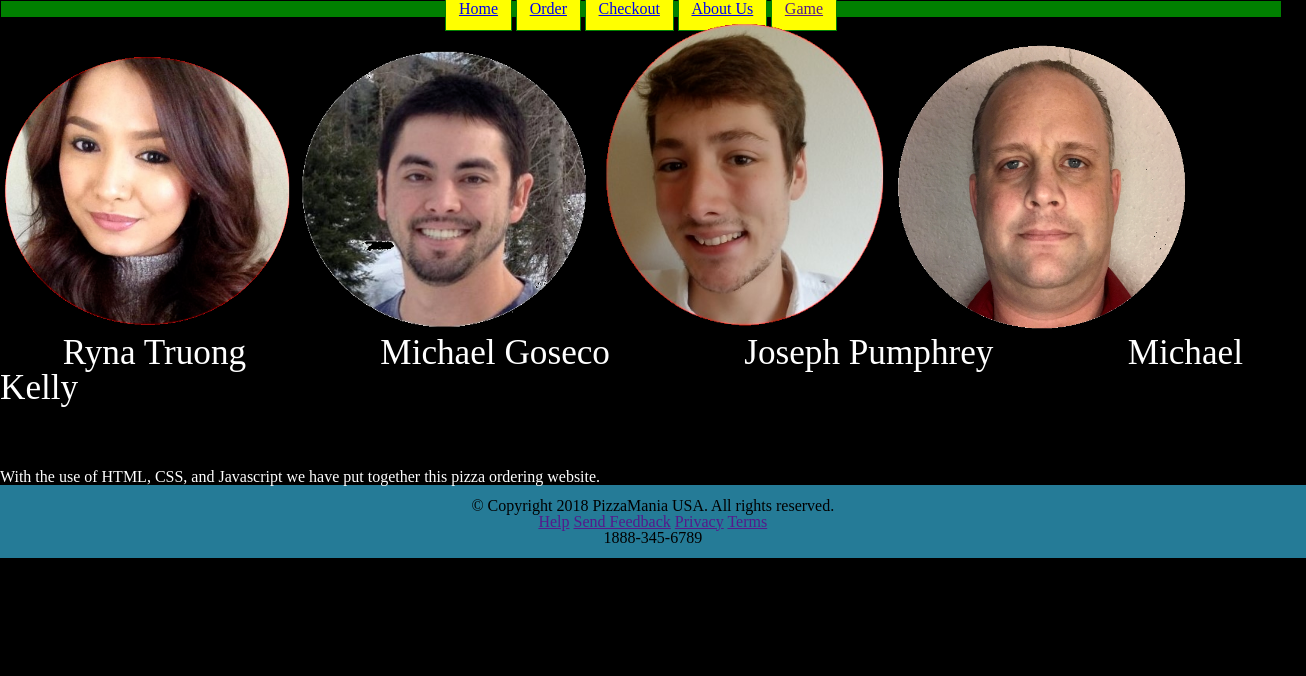
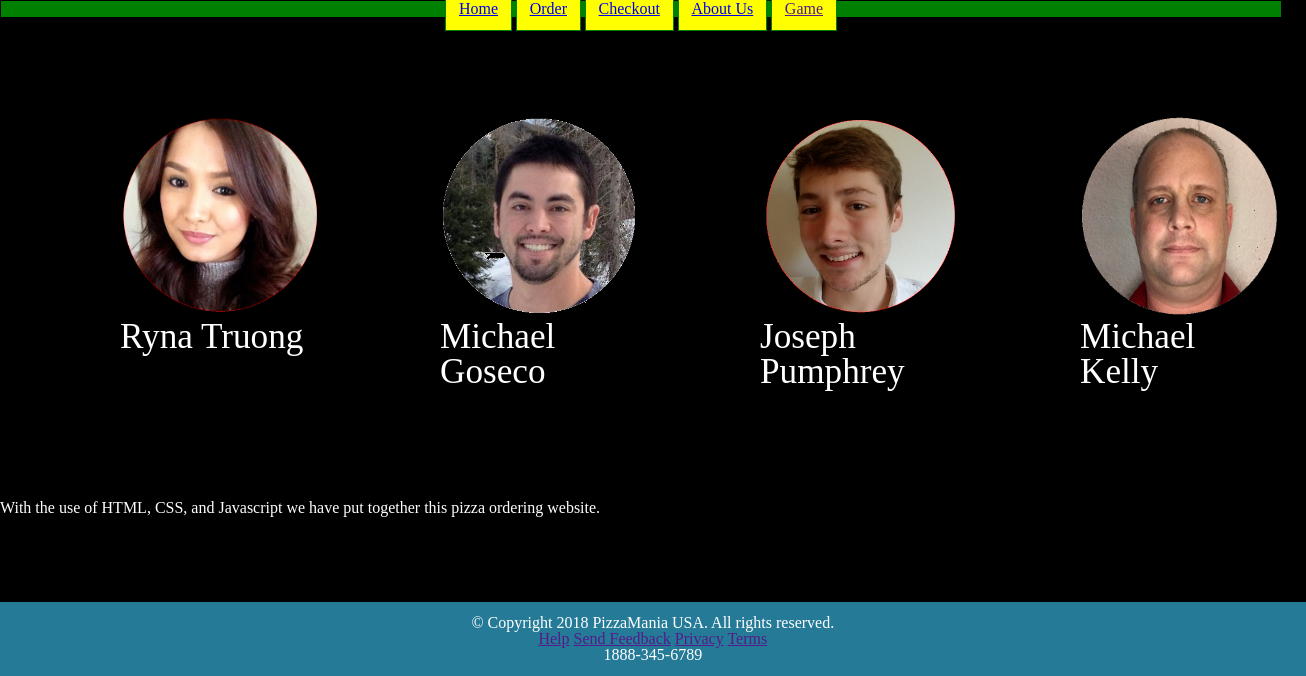
Before and after one commit to mbgoseco/Pizza-Mania, a plain HTML site: page pages/aboutus.html in a window 1280 px wide. Shown: the part 124-800 px from the top of the page, 1306 px wide, since content can reach past the window. Drawn offline with Linux system fonts and the light colour scheme.

Commit message:
changed div to table

```diff
--- a/pages/aboutus.html
+++ b/pages/aboutus.html
@@ -23,21 +23,24 @@
       </div>
     </header>
     <main>
-      <div id = "usDiv">
-          <div id = "pics">
-            <img id = "rynaPic" class = "ourPics" src = "../assets/ryna.png">
-            <img id = "mikegPic" class = "ourPics" src = "../assets/mikeg.png">
-            <img id = "joePic" class = "ourPics" src = "../assets/joseph.png">
-            <img id = "mikekPic" class = "ourPics" src = "../assets/mikek.png">
-          </div>
-          <h1 id = "names">
-            <span id = "ryna" class = "name">Ryna Truong</span>
-            <span id = "mikeg" class = "name">Michael Goseco</span>
-            <span id = "joe" class = "name">Joseph Pumphrey</span>
-            <span id = "mikek" class = "name">Michael Kelly</span>
-          </h1>
-          <p id = "statement">With the use of HTML, CSS, and Javascript we have put together this pizza ordering website.</p>
-        </div>
+      <table>
+          <tbody>
+          <tr id = "pics">
+            <td><img id = "rynaPic" class = "ourPics" src = "../assets/ryna.png"></td>
+            <td><img id = "mikegPic" class = "ourPics" src = "../assets/mikeg.png"></td>
+            <td><img id = "joePic" class = "ourPics" src = "../assets/joseph.png"></td>
+            <td><img id = "mikekPic" class = "ourPics" src = "../assets/mikek.png"></td>
+          </tr>
+          <tr id = "names">
+            <td><span id = "ryna" class = "name">Ryna Truong</span></td>
+            <td><span id = "mikeg" class = "name">Michael Goseco</span></td>
+            <td><span id = "joe" class = "name">Joseph Pumphrey</span></td>
+            <td><span id = "mikek" class = "name">Michael Kelly</span></td>
+          </tr>
+        </tbody>
+
+      <p id = "statement">With the use of HTML, CSS, and Javascript we have put together this pizza ordering website.</p>
+
     </main>
     <footer id=foot> © Copyright 2018 PizzaMania USA. All rights reserved.
         <nav>
--- a/style/aboutus.css
+++ b/style/aboutus.css
@@ -1,5 +1,6 @@
 body {
   background-color: black;
+  width: 100%;
 }
 header {
   width: 100%;
@@ -30,23 +31,33 @@ main {
 
 }
 .ourPics {
-  width: 23%;
+  width: 200px;
+  height: 200px;
 }
 #names {
   font-size: 220%;
   left: 3%;
 }
-.name {
-  padding: 4.9%;
+td {
+  padding-left: 120px;
 }
 #statement {
+  position: absolute;
   padding-top: 5%;
+  bottom: 20%;
+}
+table {
+  position: absolute;
+  top: 30%;
 }
 #foot {
+  position: fixed;
   padding: 1%;
   width:100%;
   background-color: rgb(37, 123, 151);
   text-align: center;
+  bottom: 0%;
+  z-index: 6;
 }
 
 #footer {
```
